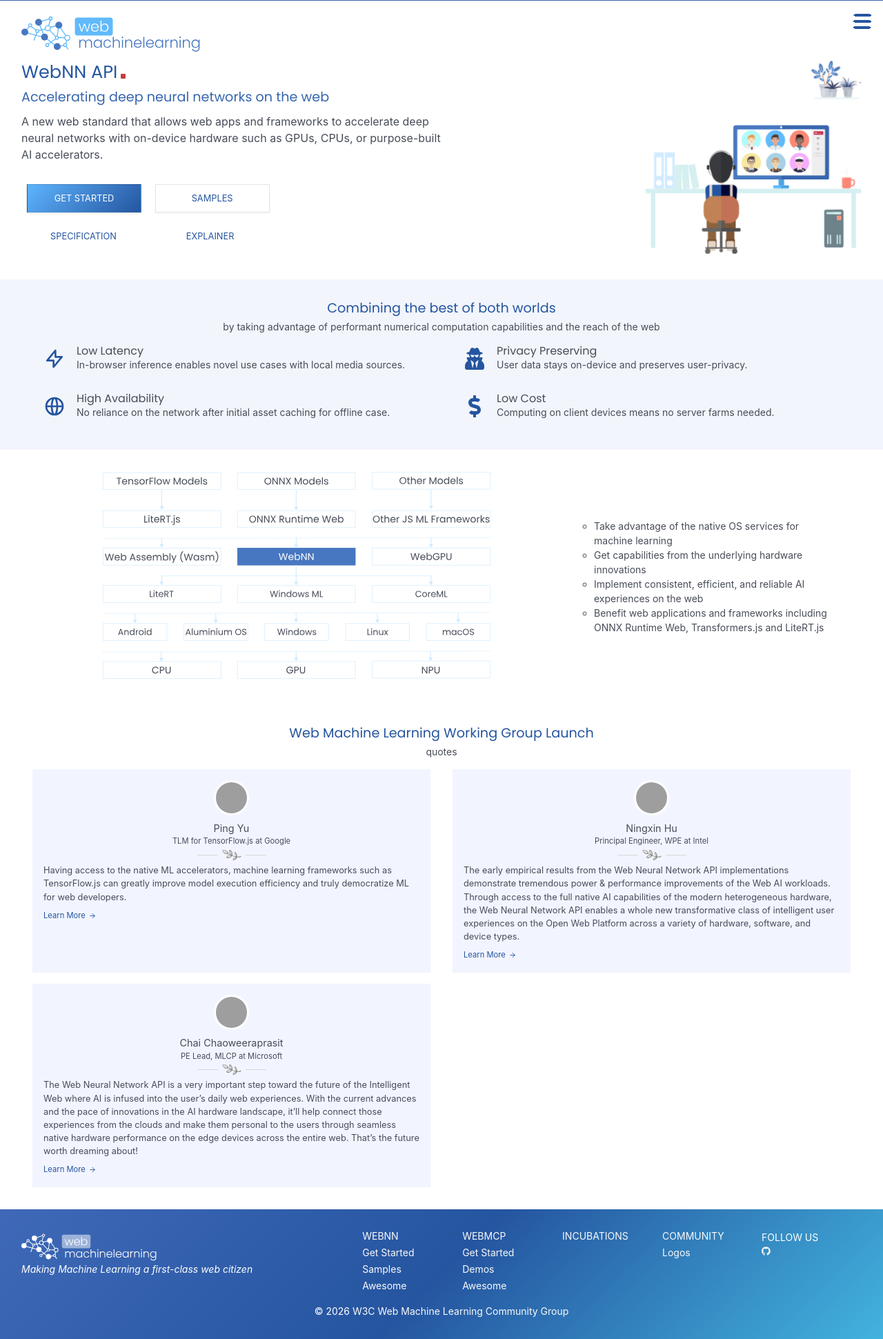
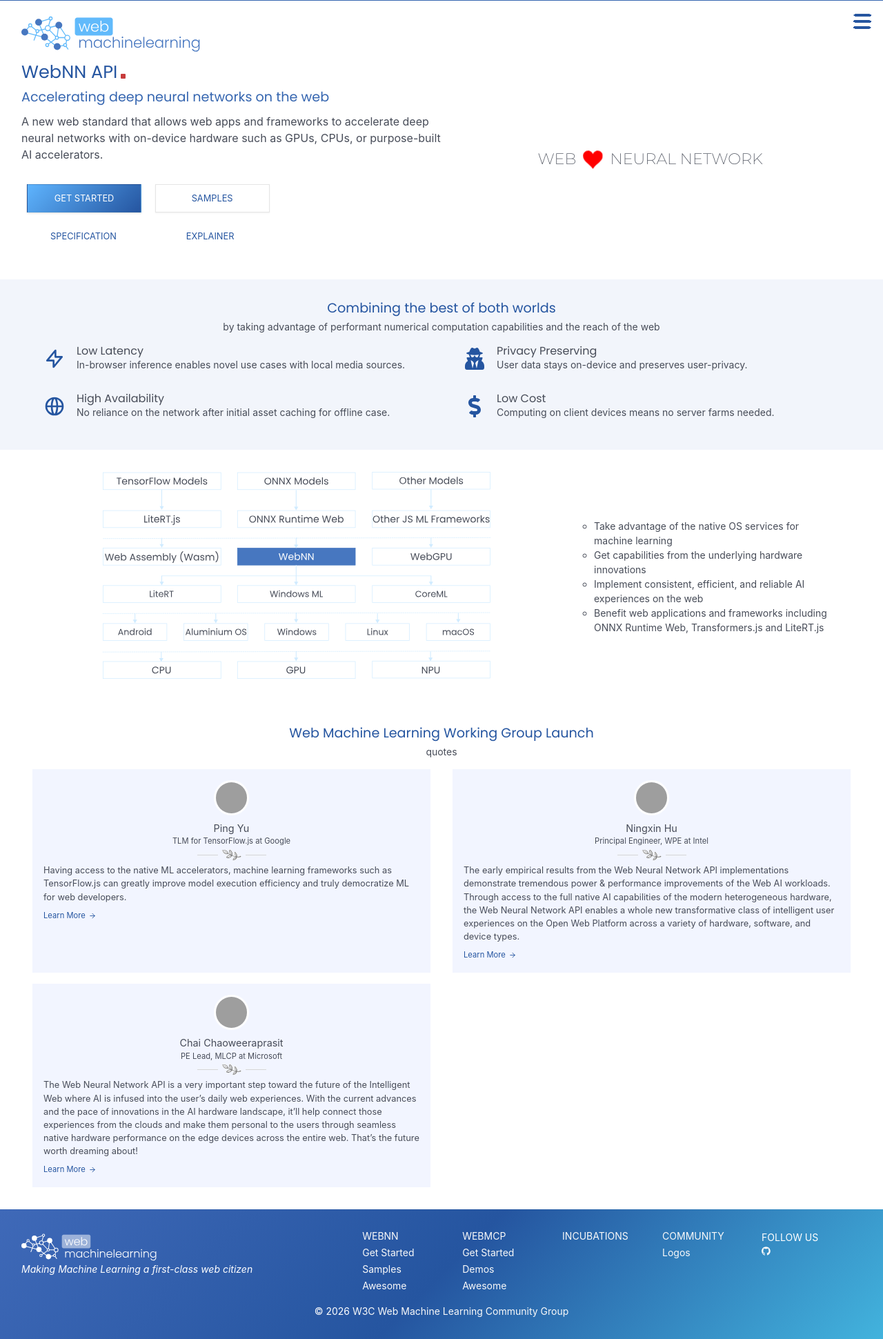
Before and after one commit to webmachinelearning/webmachinelearning.github.io, a Jekyll site: the page built from webnn-intro.md, in a window 1280 px wide. Shown: the whole page at 69% size. Built offline with Jekyll 4.4.1, drawn with Linux system fonts in a browser that asks for light colours; grey boxes are pictures that could not be loaded.

Commit message:
Replace WebNN hero illustration with heart typing banner

```diff
--- a/_layouts/webnn.html
+++ b/_layouts/webnn.html
@@ -45,7 +45,22 @@
 
           </div>
         </div>
-        {%- include webnn-herosvg.html -%}
+        <div class="webnn-banner">
+          <!-- Preserve the illustration's responsive sizing behind the text banner. -->
+          <div id="herosvg" aria-hidden="true">
+            <svg viewBox="0 0 430.28 385.04" focusable="false"></svg>
+          </div>
+          <div class="hero">
+            <div class="typing">
+              Web
+              <svg class="heart" viewBox="0 0 32 29.6" role="img" aria-label="loves" focusable="false">
+                <path
+                  d="M23.6,0c-3.4,0-6.3,2.7-7.6,5.6C14.7,2.7,11.8,0,8.4,0C3.8,0,0,3.8,0,8.4c0,9.4,9.5,11.9,16,21.2c6.1-9.3,16-12.1,16-21.2C32,3.8,28.2,0,23.6,0z" />
+              </svg>
+              Neural Network
+            </div>
+          </div>
+        </div>
       </div>
     </div>
 
--- a/_sass/main.scss
+++ b/_sass/main.scss
@@ -7,11 +7,13 @@
     justify-content: center;
 }
 
-.webmcp-banner {
+.webmcp-banner,
+.webnn-banner {
     position: relative;
 }
 
-.webmcp-banner .hero {
+.webmcp-banner .hero,
+.webnn-banner .hero {
     position: absolute;
     inset: 0;
 }
@@ -19,6 +21,10 @@
 .webmcp-banner .typing {
     // Fit the shorter label while retaining the shared typing animation.
     width: 161px;
+}
+
+.webnn-banner .typing {
+    width: 329px;
 }
 
 .heart {
```
